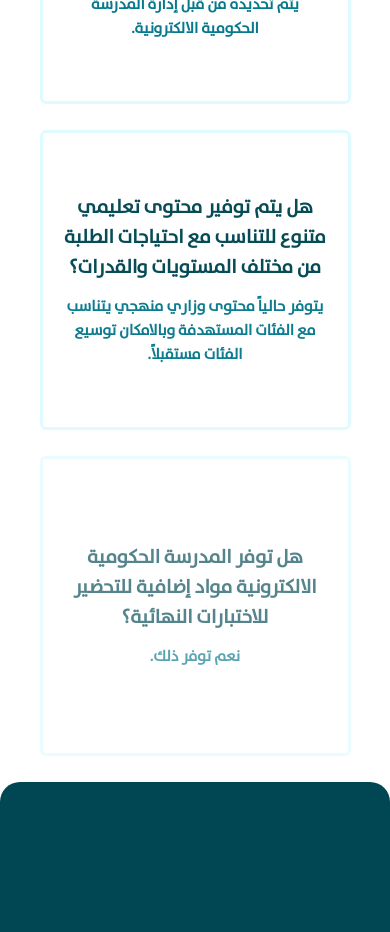
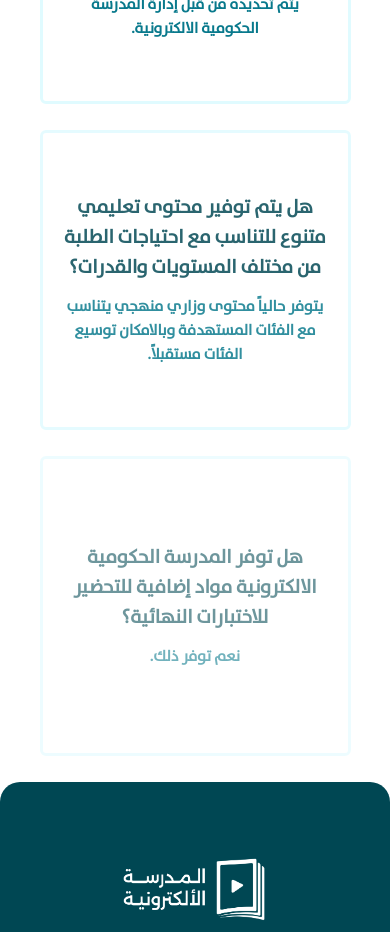
Before and after one commit to Abdullah-Jammal/Next.js-main, a Next.js app: page /faq in a window 390 px wide. Shown: the part 4000-4932 px from the top of the page. Built offline with nearby package versions, Linux system fonts and the light colour scheme.

Commit message:
last footer update

```diff
--- a/app/globals.css
+++ b/app/globals.css
@@ -718,7 +718,7 @@ footer .copyRight {
     height: auto;
   }
   footer {
-    height: 100vh;
+    height: auto;
     display: flex;
     flex-direction: column;
     justify-content: center;
@@ -726,7 +726,6 @@ footer .copyRight {
   }
   footer .copyRight {
     font-size: 16px;
-    /* margin-top: 20px; */
   }
 }
 .social-media .special {
@@ -897,7 +896,7 @@ footer .copyRight {
     font-size: 16px;
   }
   .faq .faq-box {
-    height: 115vh;
+    height: auto;
   }
 }
 @media (max-width : 570px) {
```
